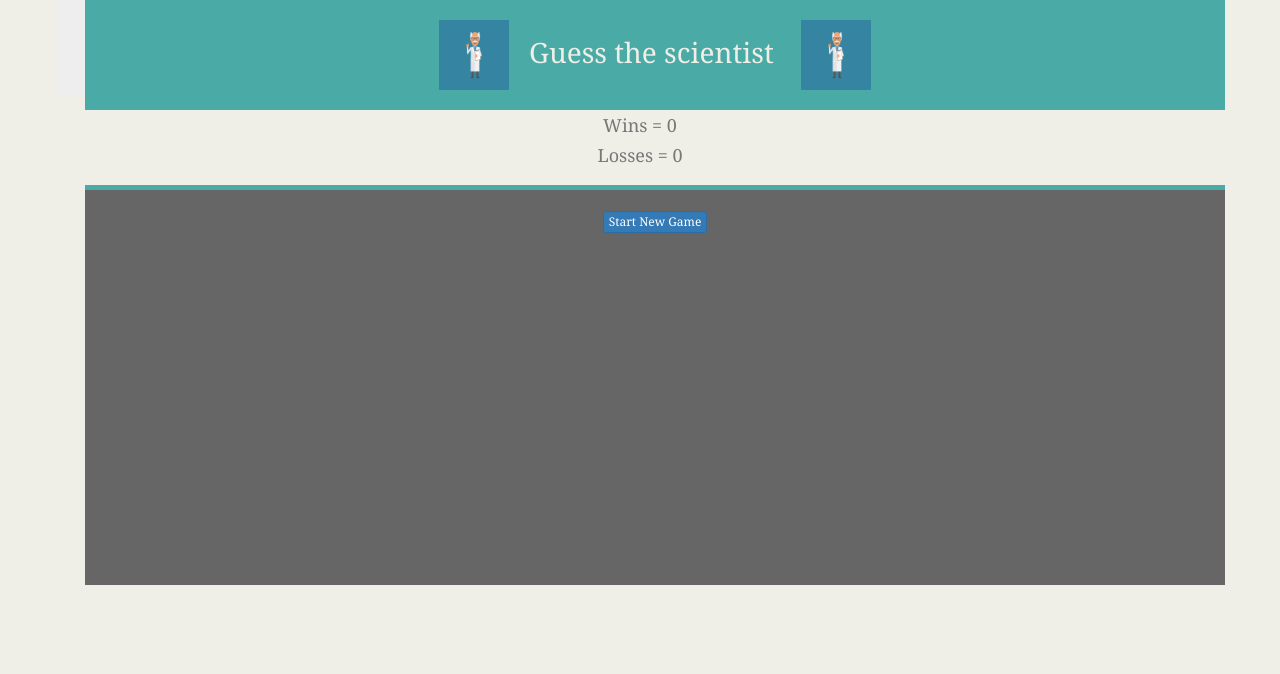
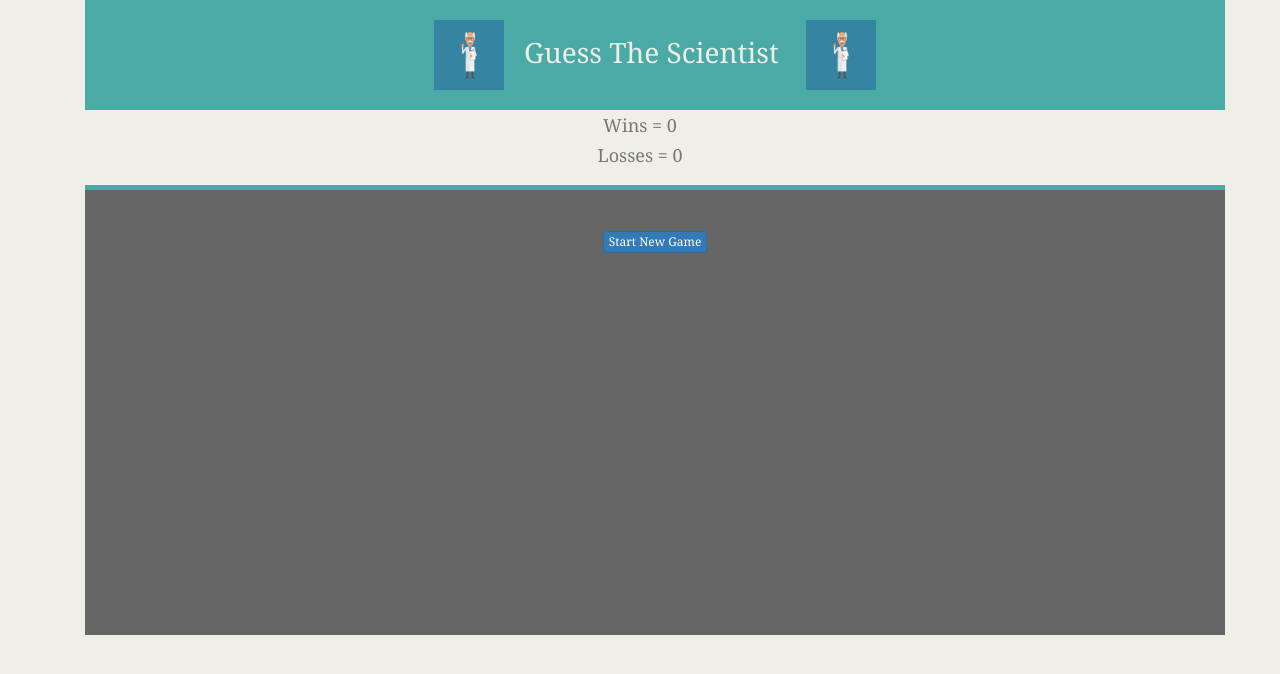
Before and after one commit to smchow/week-3-game, a PHP site: page / in a window 1280 px wide. Shown: the top 674 px of the page. Run offline with PHP 8.4, Linux system fonts and the light colour scheme.

Commit message:
Added extra css styling

```diff
--- a/css/style.css
+++ b/css/style.css
@@ -40,16 +40,18 @@ p {
 }
 
 img {
-	height: 50px;
-	width: 50px;
-}
+        width: 70px;
+        height: 70px;
+        margin-right: 20px;
+        margin-left: 20px;
+      }
 .detailImg {
 	height: 180px;
 	width: 180px;
 	border-style: solid;
 	border-color:#4aaaa5;
 	border-width: 5px;
-	margin: 15pxpx;
+	margin: 20px;
 }
 .myBox{
 	background-color: #666666;
@@ -61,16 +63,20 @@ img {
 	border-width: 5px 0px 0px 0px;
 	color: #efeee7;
 	width:100%;
-	height:400px;
+	height:450px;
 }
 
-.main{
-	width: 50%;
-	background-color: #ffffff;
-	margin:40px;
+.myBtn{
+	margin:20px;
 }
-.side{
-	width:20%;
-	background-color: #ffffff;
-	margin:40px;
+
+@media only screen and (max-width: 768px){
+    /*body {
+        background-color:green;
+    }*/
+
+    .myBox{
+    	background-color:#efeee7;
+    	color: #777777;
+    	}
 }
--- a/index.html
+++ b/index.html
@@ -1,28 +1,8 @@
 <!DOCTYPE html>
-<!-- <html>
-	<head>
-		<title>Guess the Scientist!</title>
-		<link rel="stylesheet" type="text/css" href="css/reset.css">
-		<link rel="stylesheet" href="css/style.css">
-	</head>
-	<body>
-	<h1> Welcome to Guess the Scientist!</h1>
-
-      <script type="text/javascript" src="javascript/game.js"></script>
-      <p id="demo"></p>
-
-<script>
-
-</script>
-
-
-	</body>
-</html>
-<!DOCTYPE html> -->
 <html>
   <head>
     <meta charset="utf-8">
-    <title>Guess the scientist</title>
+    <title>Guess The Scientist!</title>
     <link rel="stylesheet" type="text/css" href="css/reset.css">
 
     <!-- Added a link to Bootstrap-->
@@ -30,19 +10,14 @@
     <link rel="stylesheet" type="text/css" href="css/style.css">
 
     <style media="screen">
-      img {
-        width: 70px;
-        height: 70px;
-        margin-right: 20px;
-        margin-left: 20px;
-      }
+
     </style>
   </head>
   <body>
    <div class="container">
-   <div><h1><img src="images/unknown.png" />Guess the scientist  <img src="images/unknown.png" /></h1>
+   <div><h1><img src="images/unknown.png" />Guess The Scientist  <img src="images/unknown.png" /></h1>
    <div class="row">
-     <div class="jumbotron text-center">
+     <div class="text-center">
 
    <div class="col-md-12">
    <div id="gameStatus" class="text-center">Wins = 0 <br/> Losses = 0</div>
@@ -52,27 +27,21 @@
     </div>
 
      <div class="row myBox" >
-     <div class="col-md-12">
-   <button id="playButton" class="btn btn-primary btn-xs">Start New Game</button>
+     <div class="col-md-12Row myBtn">
+   <button id="playButton" class="btn btn-primary btn-xs ">Start New Game</button>
    </div>
       <div class="col-md-6">
-    <div class="text-center">
-
-
-      <div id="display"></div>
-      </div>
+          <div class="text-center">
+            <div id="display" class="dotBorder"></div>
+          </div>
       </div>
       <div class="col-md-6">
-
-      <div id="details">
-
-      </div>
+          <div id="details" class="dotBorder">
+          </div>
       </div>
     </div>
 </div>
 
-	<script type="text/javascript" src="javascript/game.js"></script>
-	<script type="text/javascript" src="javascript/scientist.js"></script>
 	<script type="text/javascript" src="javascript/sciList.js"></script>
     <script type="text/javascript" >
 
@@ -84,31 +53,26 @@
    	// 	- If the word is guessed correctly or max number of guesses reached then display extra info about scientist
    	// 4. Back to step 1
 
-      //var options_list ;
+
       var wins = 0;
       var losses = 0;
-      //var guesses = [];
       var incorrect = 0;
       var display = document.querySelector("#display");
       var status = document.querySelector("#gameStatus");
       var details = document.querySelector("#details");
       var won = false;
-      //var myScientist;
       var sci_ind = -1;
 
       //Start game when button is clicked;
       var x = document.getElementById("playButton");
+
       x.addEventListener("click", function(){
-
         var myScientist = getRandomName();
-        console.log(myScientist.name);
         document.getElementById("details").innerHTML = "";
         myScientist.playGame("");
 
+        // When user enters a letter play the game!
         document.onkeyup = function(event){
-
-        console.log(event);
-        console.log(myScientist.chkInput(event));
         if (myScientist.chkInput(event)){
           myScientist.playGame(event.key.toLowerCase());
           }
--- a/javascript/sciList.js
+++ b/javascript/sciList.js
@@ -1,86 +1,32 @@
-var text =  '{ "scientists" :[{"name":"einstein","fname":"Einstein, Albert", "ach": "Theories of relativity and E = mc2", "url":"www.famousscientists.com/einstein"},'+
-'{"name":"bell","fname":"Bell, Alexander Graham", "ach": "Inventor of the telephone", "url":"www.famousscientists.com/bell"},'+
-'{"name":"lovelace","fname":"Lovelace, Ada", "ach": "Mother of computing science", "url":"www.famousscientists.com/lovelace"},'+
-'{"name":"bohr", "fname":"Bohr, Niels", "ach": "Quantum mechanics & the atom"},'+
-'{"name":"pythagoras", "fname":"Pythagoras", "ach": "The first rigorous mathematics"},'+
-'{"name":"newton", "fname":"Newton, Isaac", "ach": "Gravity, light, the laws of motion and calculus"},'+
-'{"name":"Nobel", "fname":"Nobel, Alfred", "ach": "Invented dynamite and those prizes"},'+
-'{"name":"Curie","fname":"Curie, Marie", "ach": "Discoverer of elements. Radioactivity pioneer", "url":"www.famousscientists.com/curie"}]}';
 
-	//	'{"name":"", "fname":"", "ach": ""},'+
-var obj = JSON.parse(text);
-
-/*function addDetails(i){
-	console.log("i = "+ i);
-	document.getElementById("details").innerHTML =
-	obj.scientists[i].name + "<br>" +
-	obj.scientists[i].ach + "<br>" +
-	obj.scientists[i].url;
-}*/
-/*
-**Generate a random number and
-**Return the scientist at that position from the JSON
-*/
-function getRandomName(){
-	sci_ind = Math.floor(Math.random()*obj.scientists.length);
-	sci = obj.scientists[sci_ind];
-	var pickedSci = new scientist(sci.name, sci.ach, sci.fname, sci.url);
-	return pickedSci;
-}
-
+/* Creating scientist object and all related methods*/
 function scientist(name, ach, fname, url) {
   this.name = name.toLowerCase();
   this.ach = ach;
   this.fname = fname;
+  this.url = url;
   this.guesses = [];
   this.guessCorrect = false;
   this.numGuesses = 10;
   this.imgFile = "./images/"+this.name + ".jpg";
   this.error = " ";
 
-  this.displayDetails = function () {
-  	console.log(this.imgFile);
-    details.innerHTML =  "Name: " +
-           this.fname +
-           "<br/><img class='detailImg' src='" + this.imgFile + "'</img>" +
-           "<br/> Famous for: " +
-           this.ach ;
-  };
 
-  this.getPartWord = function(){
-      			dispWord ="";
-      			wordarr = this.name;
-      			console.log(this.guesses);
-
-      			for(i=0; i< wordarr.length; i++){
-
-      					if (this.guesses.indexOf(wordarr[i]) > -1){
-
-      						dispWord = dispWord + wordarr[i] ;
-      					}else{
-      						dispWord = dispWord + "- ";
-      					}
-
-      			}
-            	console.log(wordarr + "**" + dispWord);
-            	if (wordarr==dispWord){
-            		this.whenCorrect();
-      			}
-      			return dispWord;
-      };
-
+  /* The user has entered a letter . So start playing and give feedback to the user*/
     this.playGame =  function(key){
-      console.log("Should I continue" + this.guessCorrect + "Guesses = "  + this.numGuesses);
+      //console.log("Should I continue" + this.guessCorrect + "Guesses = "  + this.numGuesses);
       if (this.numGuesses > 0 && !(this.guessCorrect) ){
             this.newGuess(key);
           	display.innerHTML = this.getPartWord() + "<br/> <br/>Your Letter Guesses: " + this.guesses +
                                 "<br/><br/> You have " +  + this.numGuesses + " guesses remaining!";
             gameStatus.innerHTML = "<br/> # of Correct Guesses : " + wins + "<br/> # of Incorrect Guesses : " +
                             losses + "<br/>" + this.error;
-
      		}
  		};
 
+    /*Update the guesses array and total number of guesses variable.
+      Check if the user has exceeded the number of guesses and determine
+      if they have lost. Win logic in getPartWord() */
    this.newGuess = function(key){
    	  if (key==""){
    	  		return;
@@ -103,6 +49,27 @@ function scientist(name, ach, fname, url) {
        }
    }
 
+   /* Check which letters have been guessed correctly and display the partially completed
+     word on the screen. Check if the player has won in the end*/
+  this.getPartWord = function(){
+            dispWord ="";
+            wordarr = this.name;
+
+            for(i = 0; i < wordarr.length; i++){
+                if (this.guesses.indexOf(wordarr[i]) > -1){
+
+                  dispWord = dispWord + wordarr[i] ;
+                }else{
+                  dispWord = dispWord + "- ";
+                }
+            }
+              if (wordarr==dispWord){
+                this.whenCorrect();
+            }
+            return dispWord;
+      };
+
+
    /* When the user guesses the correct word increment number of wins
    */
    this.whenCorrect = function(){
@@ -120,4 +87,41 @@ function scientist(name, ach, fname, url) {
          	return false;
          }
       }
+
+
+  /* Display some extra details about the scientist.
+  Called once the word has been guessed or user has used up all guesses.*/
+  this.displayDetails = function () {
+    details.innerHTML =  "Name: " +
+           this.fname +
+           "<br/><img class='detailImg' src='" + this.imgFile + "'</img>" +
+           "<br/>Famous for: " + this.ach ;
+           // +"<br/>For more information " +
+           //'<a href="'+this.url+'" target="_blank">click here.</a>'
+  };
+
+}// End tag - scientist object
+
+
+var text =  '{ "scientists" :[{"name":"einstein","fname":"Einstein, Albert", "ach": "Theories of relativity and E = mc2", "url":"www.famousscientists.com/einstein/"},'+
+'{"name":"bell","fname":"Bell, Alexander Graham", "ach": "Invention of the telephone", "url":"www.famousscientists.com/bell/"},'+
+'{"name":"lovelace","fname":"Lovelace, Ada", "ach": "Pioneer/Mother of computing science", "url":"http://www.famousscientists.org/ada-lovelace/"},'+
+'{"name":"bohr", "fname":"Bohr, Niels", "ach": "Quantum mechanics & the atom", "url":"http://www.famousscientists.org/niels-bohr/"},'+
+'{"name":"pythagoras", "fname":"Pythagoras", "ach": "Pythagorean theorem.  Philosopher and mathematician", "url":"www.famousscientists.com/pythagoras/"},'+
+'{"name":"newton", "fname":"Newton, Isaac", "ach": "The laws of motion and gravity. Theory of color. Calculus.", "url":"http://www.famousscientists.org/isaac-newton/"},'+
+'{"name":"Nobel", "fname":"Nobel, Alfred", "ach": "Invention of dynamite and those prizes", "url":"http://www.famousscientists.org/alfred-nobel/"},'+
+'{"name":"Curie","fname":"Curie, Marie", "ach": "Discovery of elements. Radioactivity pioneer", "url":"www.famousscientists.com/curie/"}]}';
+//  '{"name":"", "fname":"", "ach": ""},'+
+
+
+var obj = JSON.parse(text);
+/*
+**Generate a random number and
+**Return the scientist at that position from the JSON
+*/
+function getRandomName(){
+  sci_ind = Math.floor(Math.random()*obj.scientists.length);
+  sci = obj.scientists[sci_ind];
+  var pickedSci = new scientist(sci.name, sci.ach, sci.fname, sci.url);
+  return pickedSci;
 }
```
Also changed, not shown: javascript/gameObj.js (deleted, +0 -73 lines).
